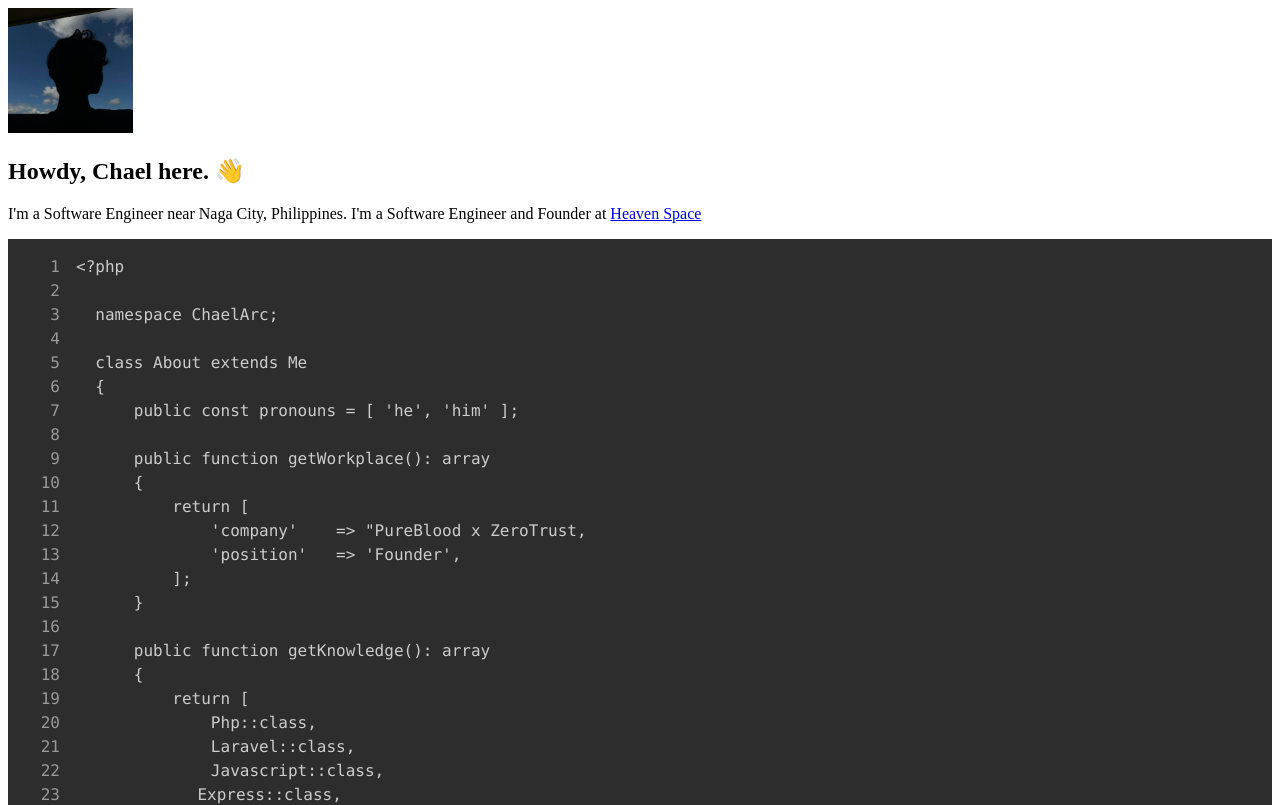
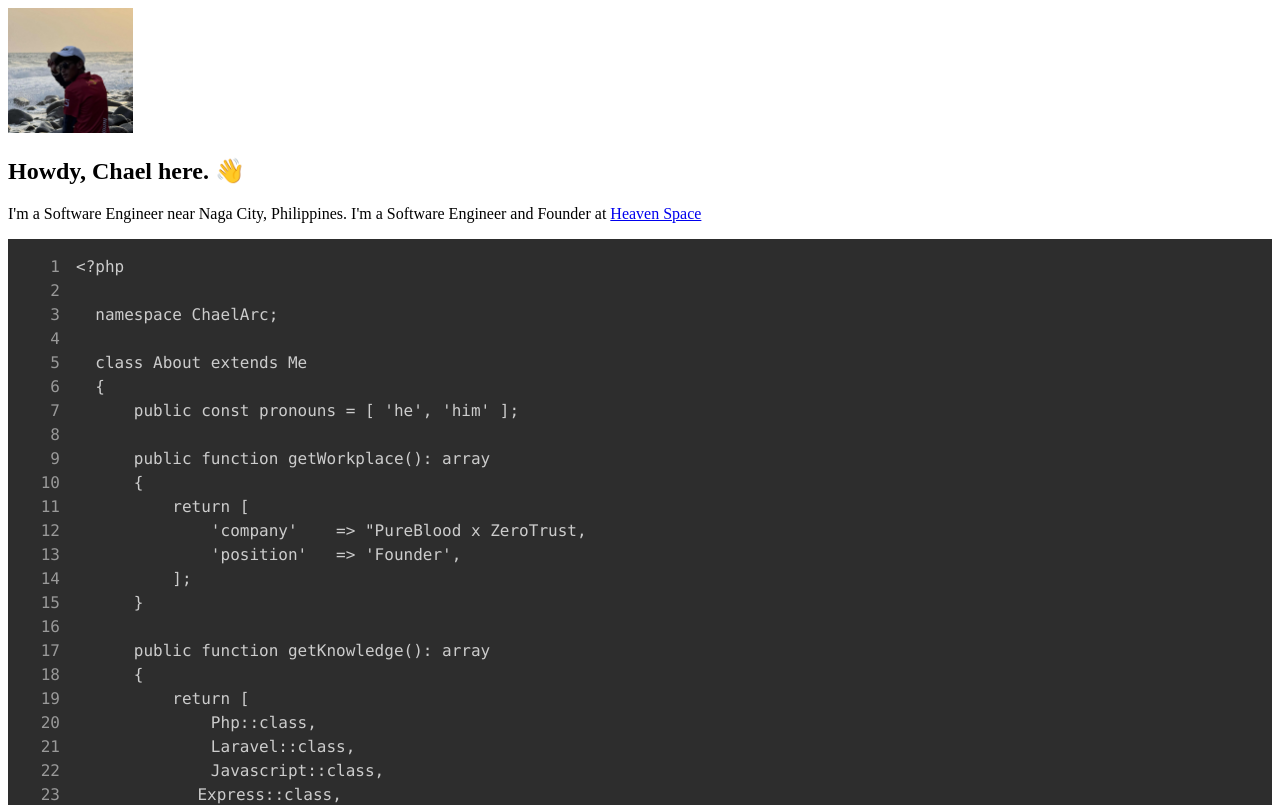
Before and after one commit to johnmichaelarc/johnmichaelarc, a Next.js app: page / in a window 1280 px wide. Shown: the top 805 px of the page. Built offline with nearby package versions, Linux system fonts and the light colour scheme.

Commit message:
change image
change image sirs!

```diff
--- a/pages/index.js
+++ b/pages/index.js
@@ -39,7 +39,7 @@ export default function Home() {
           <div class="hidden w-full max-w-xs text-center lg:block">
             <Image
               class="rounded-full"
-              src="/meh.jpg"
+              src="/new.jpeg"
               width="125"
               height="125"
             />
```
Also changed, not shown: public/new.jpeg (added).
